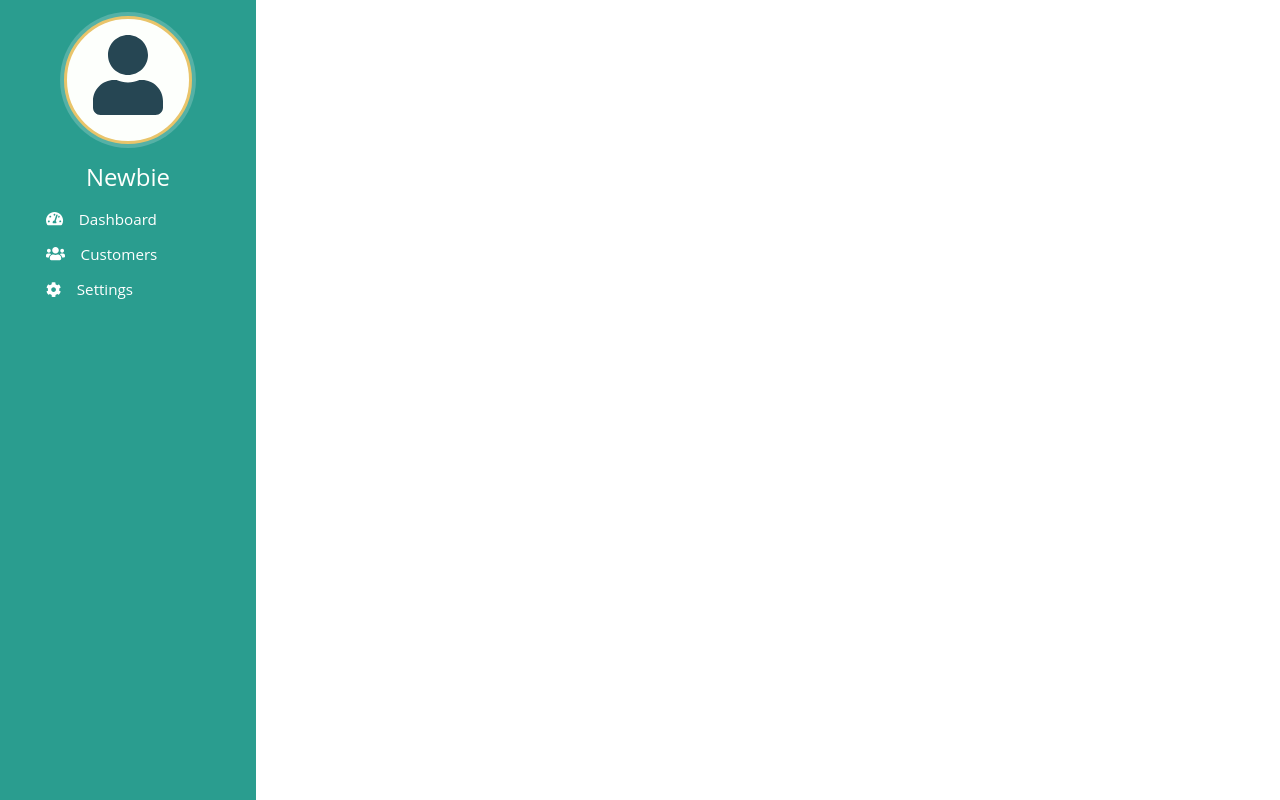
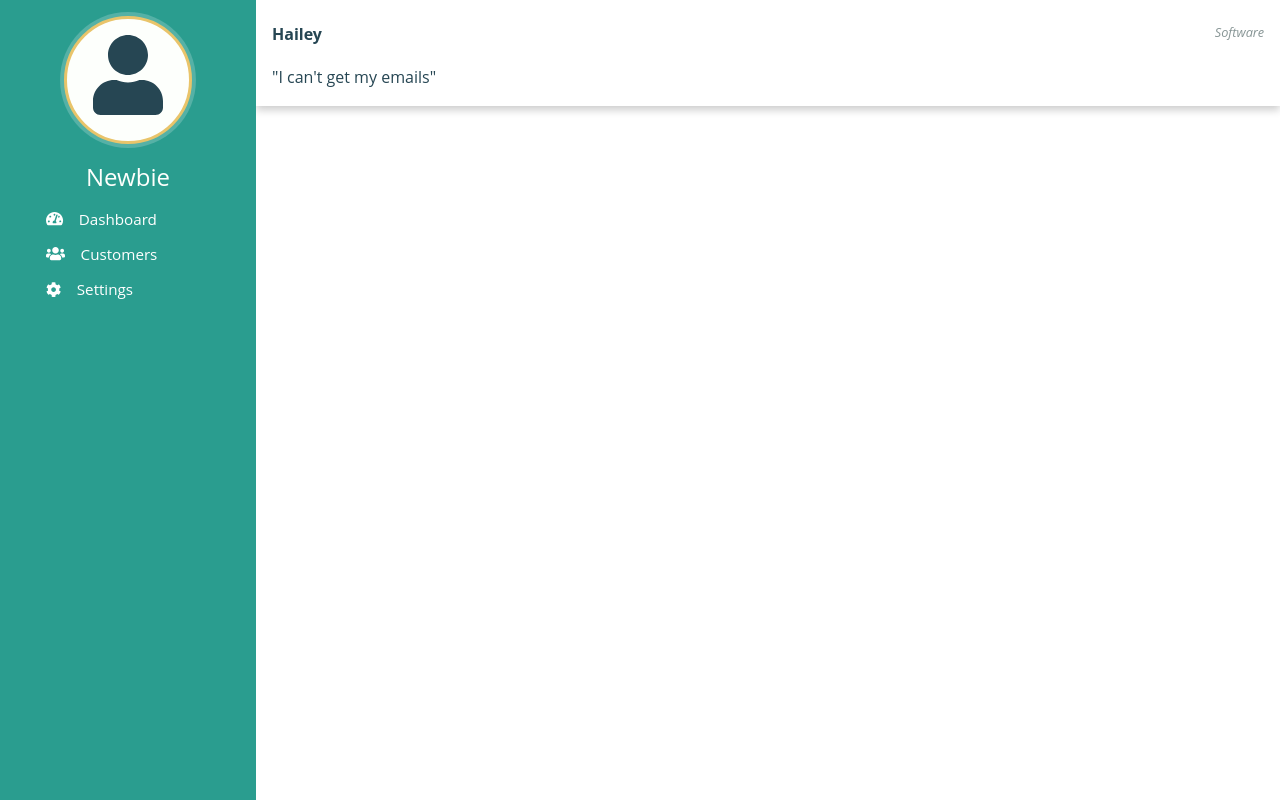
Before and after one commit to zakwarren/helpdesk-off-and-on, a React (Create React App) app: page / in a window 1280 px wide. Built offline with nearby package versions, Linux system fonts and the light colour scheme.

Commit message:
Basic setup

```diff
--- a/src/App.js
+++ b/src/App.js
@@ -1,13 +1,15 @@
 import React from "react";
 
 import css from "./App.module.css";
-import Menu from "./containers/menu/Menu";
+import { Menu, Helpdesk } from "./containers";
 
 const App = () => {
   return (
     <>
       <Menu username="Test" />
-      <main className={css.Main}></main>
+      <main className={css.Main}>
+        <Helpdesk />
+      </main>
     </>
   );
 };
--- /dev/null
+++ b/src/components/index.js
@@ -0,0 +1,3 @@
+import Card from "./card/Card";
+
+export { Card };
--- /dev/null
+++ b/src/containers/helpdesk/Helpdesk.js
@@ -0,0 +1,48 @@
+import React from "react";
+import PropTypes from "prop-types";
+import { connect } from "react-redux";
+
+import * as actions from "../../store/actions";
+import css from "./Helpdesk.module.css";
+import { Card } from "../../components";
+
+export const Helpdesk = (props) => {
+  const { customer, issueType, issue, onGetCustomer } = props;
+
+  if (!customer || !issueType || !issue) {
+    onGetCustomer();
+  }
+
+  return (
+    <Card>
+      <div className={css.Issue}>
+        <span className={css.Type}>{issueType}</span>
+        <h4>{customer}</h4>
+        <p>"{issue}"</p>
+      </div>
+    </Card>
+  );
+};
+
+Helpdesk.propTypes = {
+  customer: PropTypes.string,
+  issueType: PropTypes.string,
+  issue: PropTypes.string,
+  onGetCustomer: PropTypes.func.isRequired,
+};
+
+export const mapStateToProps = (state) => {
+  return {
+    customer: state.game.customer,
+    issueType: state.game.issueType,
+    issue: state.game.issue,
+  };
+};
+
+export const mapDispatchToProps = (dispatch) => {
+  return {
+    onGetCustomer: () => dispatch(actions.getRandomCustomer()),
+  };
+};
+
+export default connect(mapStateToProps, mapDispatchToProps)(Helpdesk);
--- /dev/null
+++ b/src/containers/helpdesk/Helpdesk.module.css
@@ -0,0 +1,12 @@
+.Issue {
+  width: 100%;
+}
+
+.Issue .Type {
+  color: #889696;
+  color: var(--grey);
+  font-size: 0.8rem;
+  font-style: italic;
+  text-transform: capitalize;
+  float: right;
+}
--- /dev/null
+++ b/src/containers/index.js
@@ -0,0 +1,4 @@
+import Menu from "./menu/Menu";
+import Helpdesk from "./helpdesk/Helpdesk";
+
+export { Menu, Helpdesk };
--- a/src/index.css
+++ b/src/index.css
@@ -9,6 +9,7 @@
 
   --white: #fdfffc;
   --black: #264653;
+  --grey: #889696;
 }
 
 * {
--- a/src/store/actions/game.js
+++ b/src/store/actions/game.js
@@ -17,7 +17,7 @@ export const getRandomCustomer = () => {
     const customer = getRandomArrayItem(allNames);
     const types = Object.keys(allIssues);
     const issueType = getRandomArrayItem(types);
-    const issue = getRandomArrayItem(types[issueType]);
+    const issue = getRandomArrayItem(allIssues[issueType]);
 
     dispatch(setCustomer(customer, issueType, issue));
   };
```
Also changed, not shown: 1 other file (tests, documents, lock files or other folders).
